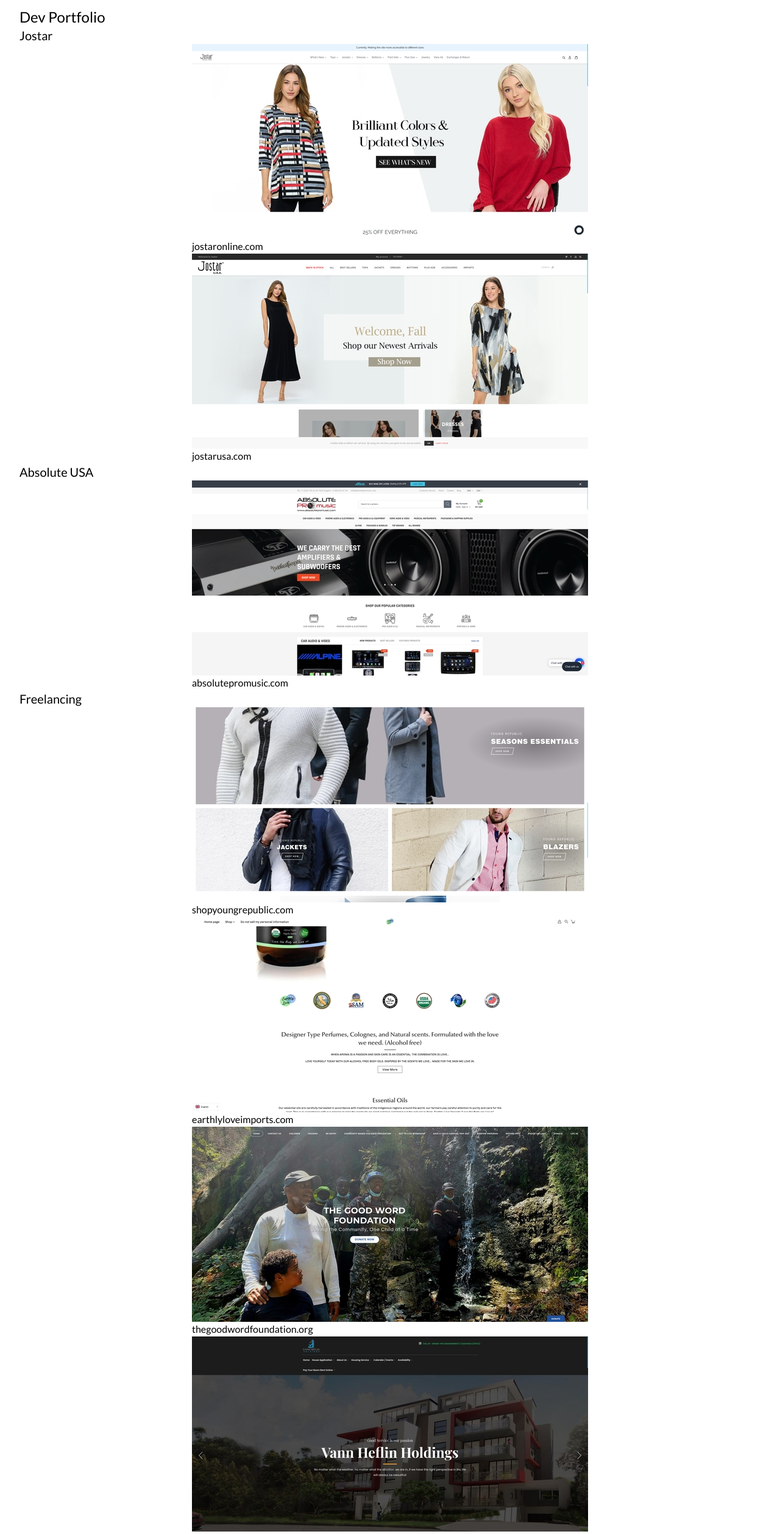
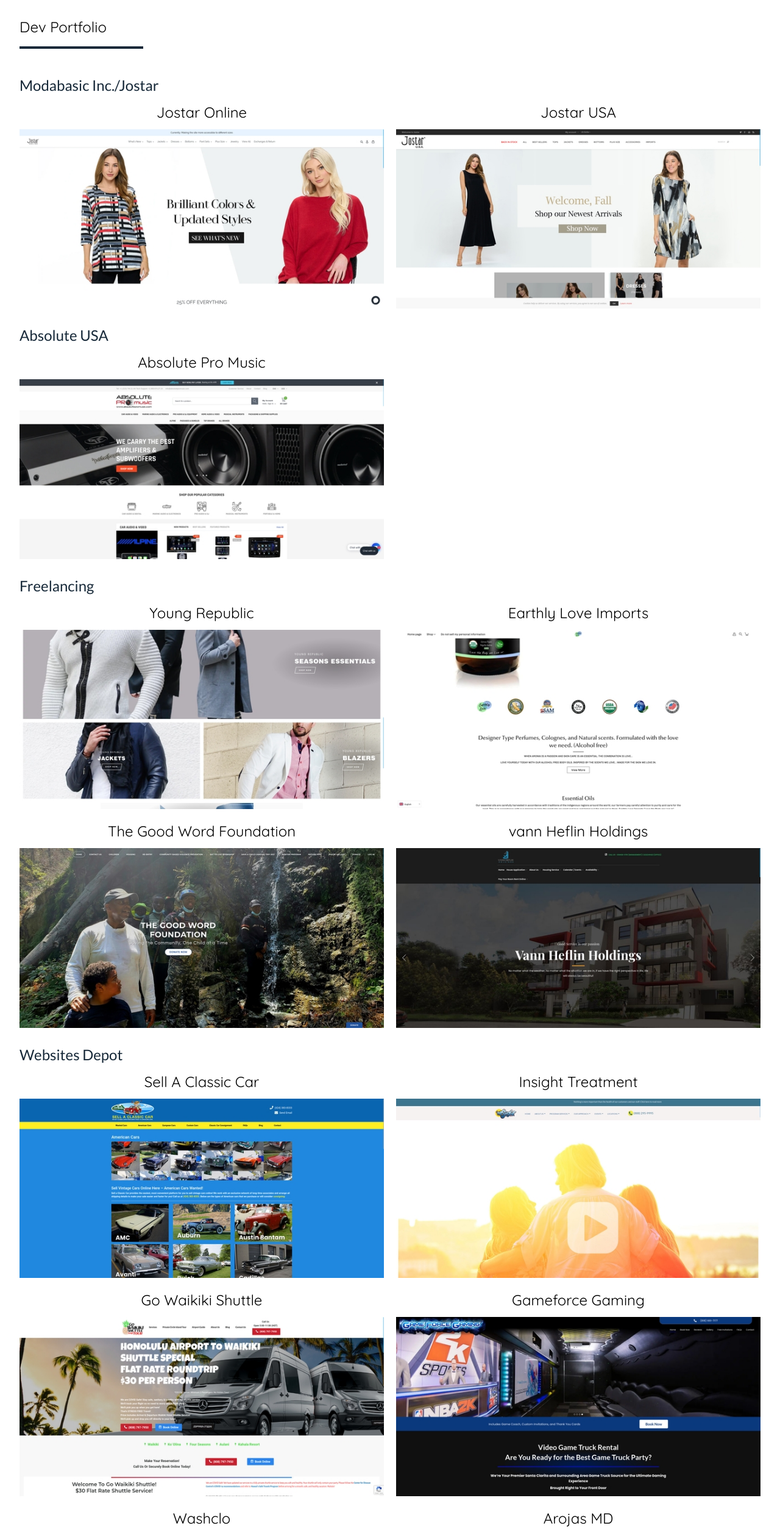
Before and after one commit to DanielCAlex/danielcalex.github.io, a website built with webpack: page index.html in a window 1280 px wide. Shown: the part 180-2696 px from the top of the page at 61% size. Built offline with Linux system fonts and the light colour scheme.

Commit message:
Styled the portfolio

```diff
--- a/index.html
+++ b/index.html
@@ -7,14 +7,14 @@
     <meta name="viewport" content="width=device-width, initial-scale=1.0">
     <link rel="preconnect" href="https://fonts.googleapis.com">
     <link rel="preconnect" href="https://fonts.gstatic.com" crossorigin>
-    <link href="https://fonts.googleapis.com/css2?family=Lato:ital,wght@0,400;0,700;1,400&display=swap"
+    <link href="https://fonts.googleapis.com/css2?family=Lato:ital,wght@0,400;0,700;1,400&family=Quicksand&display=swap"
         rel="stylesheet">
     <title>Daniel's Portfolio</title>
 </head>
 
-<body class="font-lato">
+<body class="font-lato ">
     <div class="xl:container mx-auto py-7 px-8">
-        <div class="w-full flex flex-col md:flex-row md:justify-between text-center md:text-left mb-4">
+        <div class="w-full flex flex-col md:flex-row md:justify-between text-lg text-center md:text-left mb-4">
             <div>
                 <p>Daniel Alexandre</p>
                 <p>liengesbor@gmail.com</p>
@@ -26,117 +26,149 @@
             </div>
         </div>
         <div class="mb-8">
-            <p class="text-center mb-4">Developer | Project Manager | Digital Marketer</p>
+            <p class="text-xl text-center mb-4">Developer | Project Manager | Digital Marketer</p>
             <span class="border-orange border-b-4 w-2/5 block mx-auto"></span>
         </div>
         <div id="portfolio">
-            <h1 class="text-2xl">Dev Portfolio</h1>
-            <h2 class="text-xl">Jostar</h2>
-            <div class="workplace flex flex-row sm:justify-between md:justify-around flex-wrap">
+            <h1 class="font-quicksand text-2xl mb-11 inline-block w-1/6 border-purple border-b-4 pb-4">Dev Portfolio</h1>
+            <p class="text-2xl name">Modabasic Inc./Jostar</p>
+            <div class="workplace">
                 <div class="item">
-                    <a class="undeline" href="https://jostaronline.com"><img src="src/images/jostaronline.jpg" alt=""></a>
-                    <p class="item-title">
-                        jostaronline.com
-                    </p>
+                    <a class="undeline" href="https://jostaronline.com">
+                        <p class="item-title">
+                            Jostar Online
+                        </p>
+                        <img class="w-full" src="src/images/jostaronline.jpg" alt="">
+                    </a>
                 </div>
                 <div class="item">
-                    <a class="undeline" href="https://jostarusa.com"><img src="src/images/jostarusa.jpg"></a>
                     <p class="item-title">
-                        jostarusa.com
+                        Jostar USA
                     </p>
+                    <a class="undeline" href="https://jostarusa.com">
+                        <img class="w-full" src="src/images/jostarusa.jpg">
+                    </a>
                 </div>
             </div>
-            <h2 class="text-xl">Absolute USA</h2>
-            <div class="workplace flex flex-row sm:justify-between md:justify-around flex-wrap">
+            <p class="text-2xl name">Absolute USA</p>
+            <div class="workplace">
                 <div class="item">
-                    <a class="undeline" href="https://absolutepromusic.com"><img src="src/images/absolute.jpg" alt=""></a>
                     <p class="item-title">
-                        absolutepromusic.com
+                        Absolute Pro Music
                     </p>
+                    <a class="undeline" href="https://absolutepromusic.com">
+                        <img class="w-full" src="src/images/absolute.jpg" alt="">
+                    </a>
                 </div>
             </div>
-            <h2 class="text-xl">Freelancing</h2>
-            <div class="workplace flex flex-row sm:justify-between md:justify-around flex-wrap">
+            <p class="text-2xl name">Freelancing</p>
+            <div class="workplace">
                 <div class="item">
-                    <a class="undeline" href="https://shopyoungrepublic.com"><img src="src/images/republic.jpg" alt=""></a>
                     <p class="item-title">
-                        shopyoungrepublic.com
+                        Young Republic
                     </p>
+                    <a class="undeline" href="https://shopyoungrepublic.com">
+                        <img class="w-full" src="src/images/republic.jpg" alt="">
+                    </a>
                 </div>
                 <div class="item">
-                    <a class="undeline" href="https://earthlyloveimports.com"><img src="src/images/elo.jpg" alt=""></a>
                     <p class="item-title">
-                        earthlyloveimports.com
+                        Earthly Love Imports
                     </p>
+                    <a class="undeline" href="https://earthlyloveimports.com">
+                        <img class="w-full" src="src/images/elo.jpg" alt="">
+                    </a>
                 </div>
                 <div class="item">
-                    <a class="undeline" href="https://thegoodwordfoundation.org"><img src="src/images/goodword.jpg" alt=""></a>
                     <p class="item-title">
-                        thegoodwordfoundation.org
+                        The Good Word Foundation
                     </p>
+                    <a class="undeline" href="https://thegoodwordfoundation.org">
+                        <img class="w-full" src="src/images/goodword.jpg">
+                    </a>
                 </div>
                 <div class="item">
-                    <a class="undeline" href="http://vannheflinholdingsinc.com/"><img src="src/images/heflin.jpg" alt=""></a>
                     <p class="item-title">
-                        vannheflinholdingsinc.com
+                        vann Heflin Holdings
                     </p>
+                    <a class="undeline" href="http://vannheflinholdingsinc.com/">
+                        <img class="w-full" src="src/images/heflin.jpg">
+                    </a>
                 </div>
             </div>
-            <h2 class="text-xl">Websites Depot</h2>
-            <div class="workplace flex flex-row sm:justify-between md:justify-around flex-wrap">
+            <p class="text-2xl name">Websites Depot</p>
+            <div class="workplace">
                 <div class="item">
-                    <a class="undeline" href="https://sellaclassiccar.com"><img src="src/images/classic.jpg" alt=""></a>
                     <p class="item-title">
-                        sellaclassiccar.com
+                        Sell A Classic Car
                     </p>
+                    <a class="undeline" href="https://sellaclassiccar.com">
+                        <img class="w-full" src="src/images/classic.jpg" alt="">
+                    </a>
                 </div>
                 <div class="item">
-                    <a class="undeline" href="https://insighttreatment.com"><img src="src/images/mental.jpg" alt=""></a>
                     <p class="item-title">
-                        insighttreatment.com
+                        Insight Treatment
                     </p>
+                    <a class="undeline" href="https://insighttreatment.com">
+                        <img class="w-full" src="src/images/mental.jpg" alt="">
+                    </a>
                 </div>
                 <div class="item">
-                    <a class="undeline" href="https://gowaikikishuttle.com/"><img src="src/images/waikiki.jpg" alt=""></a>
                     <p class="item-title">
-                        gowaikikishuttle.com
+                        Go Waikiki Shuttle
                     </p>
+                    <a class="undeline" href="https://gowaikikishuttle.com/">
+                        <img class="w-full" src="src/images/waikiki.jpg" alt="">
+                    </a>
                 </div>
                 <div class="item">
-                    <a class="undeline" href="https://gameforcegaming.com"><img src="src/images/gameforce.jpg" alt=""></a>
                     <p class="item-title">
-                        gameforcegaming.com
+                        Gameforce Gaming
                     </p>
+                    <a class="undeline" href="https://gameforcegaming.com">
+                        <img class="w-full" src="src/images/gameforce.jpg" alt="">
+                    </a>
                 </div>
                 <div class="item">
-                    <a class="undeline" href="https://washclo.com"><img src="src/images/washclo.jpg" alt=""></a>
                     <p class="item-title">
-                        washclo.com
+                        Washclo
                     </p>
+                    <a class="undeline" href="https://washclo.com">
+                        <img class="w-full" src="src/images/washclo.jpg" alt="">
+                    </a>
                 </div>
                 <div class="item">
-                    <a class="undeline" href="https://arojasmd.com"><img src="src/images/arojas.jpg" alt=""></a>
                     <p class="item-title">
-                        arojasmd.com
+                        Arojas MD
                     </p>
+                    <a class="undeline" href="https://arojasmd.com">
+                        <img class="w-full" src="src/images/arojas.jpg" alt="">
+                    </a>
                 </div>
                 <div class="item">
-                    <a class="undeline" href="https://abkarianlaw.com"><img src="src/images/abkarian.jpg" alt=""></a>
                     <p class="item-title">
-                        abkarianlaw.com
+                        Abkarian Law
                     </p>
+                    <a class="undeline" href="https://abkarianlaw.com">
+                        <img class="w-full" src="src/images/abkarian.jpg" alt="">
+                    </a>
                 </div>
                 <div class="item">
-                    <a class="undeline" href="https://noxudolusa.com"><img src="src/images/noxudol.jpg" alt=""></a>
                     <p class="item-title">
-                        noxudolusa.com
+                        Noxudol USA
                     </p>
+                    <a class="undeline" href="https://noxudolusa.com">
+                        <img class="w-full" src="src/images/noxudol.jpg" alt="">
+                    </a>
                 </div>
                 <div class="item">
-                    <a class="undeline" href="https://celebritydentist.com"><img src="src/images/celibrity.jpg" alt=""></a>
                     <p class="item-title">
-                        celebritydentist.co
+                        Celebrity Dentist
                     </p>
+                    <a class="undeline" href="https://celebritydentist.com">
+                        <img class="w-full" src="src/images/celibrity.jpg" alt="">
+                    </a>
                 </div>
             </div>
         </div>
--- a/src/main.css
+++ b/src/main.css
@@ -4,7 +4,16 @@
 
 
 @layer components {
-    .item {
-        @apply px-3
+
+    .workplace {
+        @apply grid grid-cols-2 xl:grid-cols-2 gap-5 mb-7
+    }
+
+    .name {
+        @apply font-lato text-purple mb-3
+    }
+
+    .item-title {
+        @apply font-quicksand text-2xl text-center mb-3
     }
 }
--- a/tailwind.config.js
+++ b/tailwind.config.js
@@ -5,6 +5,7 @@
     extend: {
       fontFamily: {
         'lato': ['Lato', 'sans-serif'],
+        'quicksand': ['Quicksand', 'sans-serif'],
       },
       colors: {
         'orange': '#FAC898',
```
Also changed, not shown: dist/main.js.
